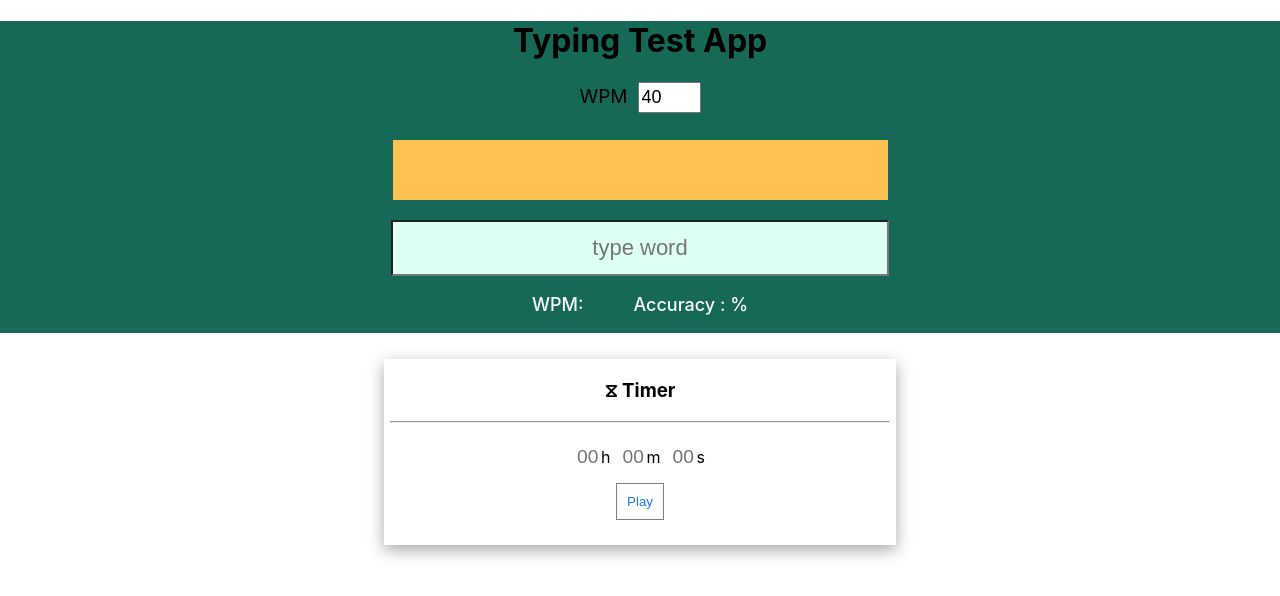
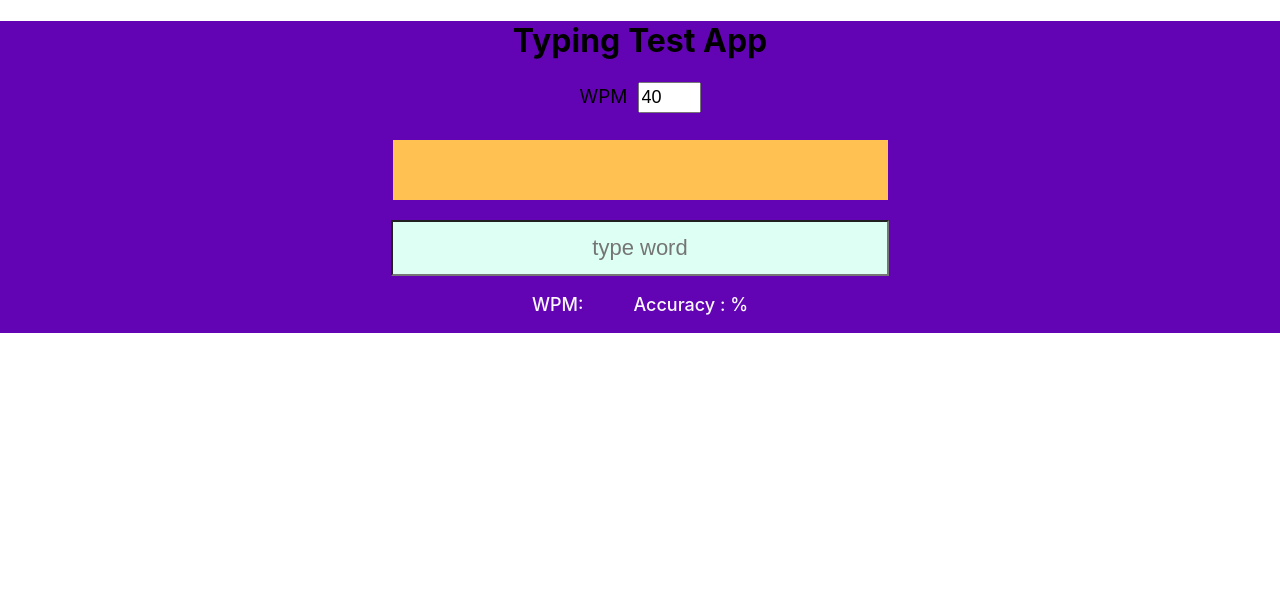
Before and after one commit to 123bhagesh/chaabi_assignment, a React (Create React App) app: page / in a window 1280 px wide. Shown: the top 596 px of the page. Built offline with nearby package versions, Linux system fonts and the light colour scheme; no server answers.

Commit message:
hopepage css done

```diff
--- a/src/App.js
+++ b/src/App.js
@@ -18,7 +18,7 @@ function App() {
   return (
     <div className="App">
       <Homepage/>
-      <Timer/>
+      {/* <Timer/> */}
 
     </div>
   );
--- a/src/Component/Homepage.jsx
+++ b/src/Component/Homepage.jsx
@@ -28,13 +28,12 @@ useEffect(()=>{
       setName('')
    }
 },[name,data])
-let c=0
+
 const handleInput=(e)=>{
    setName(e.target.value)
-   c++
+
 }
 
-console.log("CCCCCCC",c)
 let count=0
 let nn ='';
 if(data.length > 0){
@@ -79,6 +78,7 @@ return  (
          <p>WPM:{}</p>
           <p>Accuracy : {}%</p>
       </div>
+
    </div>
 )
 }
--- a/src/Component/Homepage.module.css
+++ b/src/Component/Homepage.module.css
@@ -1,5 +1,5 @@
 .container{
-    background-color: rgb(22, 105, 87);
+    background-color: rgb(98, 4, 180);
 }
 .inputField{
     width: 490px;
```
